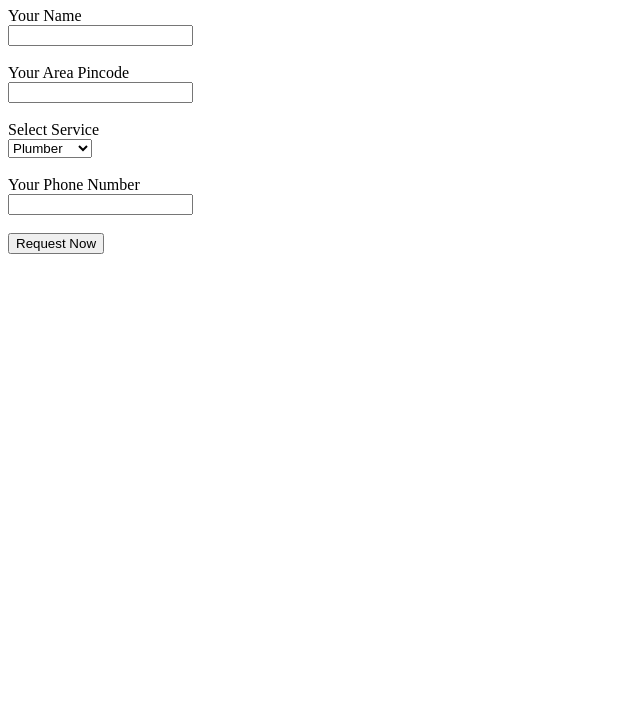
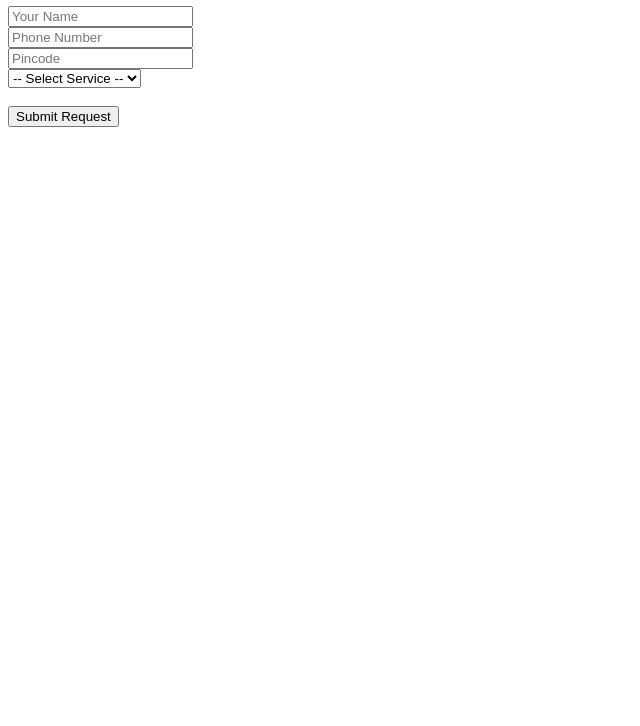
Before and after one commit to vivekkumar8207/fixmycity, a plain HTML site: page public/index.html in a window 1280 px wide. Shown: the part 74-800 px from the top of the page, without its empty margins (0-640 px from the left). Drawn offline with Linux system fonts and the light colour scheme.

```diff
--- a/public/index.html
+++ b/public/index.html
@@ -3,30 +3,31 @@
 <head>
   <meta charset="UTF-8" />
   <meta name="viewport" content="width=device-width, initial-scale=1.0"/>
-  <title>FixMyCity 🚀</title>
+  <title>FixMyCity - Service Request</title>
 </head>
 <body>
-  <h1>FixMyCity 🚀</h1>
-  <form id="request-form">
-    <label>Your Name</label><br/>
-    <input type="text" id="name" required /><br/><br/>
+  <h1>FixMyCity - Request a Service</h1>
 
-    <label>Your Area Pincode</label><br/>
-    <input type="text" id="pincode" required /><br/><br/>
+  <form id="serviceForm">
+    <input type="text" id="name" placeholder="Your Name" required /><br />
+    <input type="tel" id="phone" placeholder="Phone Number" required /><br />
+    <input type="text" id="pincode" placeholder="Pincode" required /><br />
 
-    <label>Select Service</label><br/>
-    <select id="service">
-      <option value="Plumber">Plumber</option>
+    <select id="serviceType" required>
+      <option value="">-- Select Service --</option>
+      <option value="Bike Repair">Bike Repair</option>
+      <option value="Car Repair">Car Repair</option>
+      <option value="AC Repair">AC Repair</option>
+      <option value="Plumbing">Plumbing</option>
       <option value="Electrician">Electrician</option>
-      <option value="Carpenter">Carpenter</option>
-    </select><br/><br/>
+    </select><br /><br />
 
-    <label>Your Phone Number</label><br/>
-    <input type="text" id="phone" required /><br/><br/>
-
-    <button type="submit">Request Now</button>
+    <button type="submit">Submit Request</button>
   </form>
 
-  <script src="script.js"></script>
+  <div id="status" style="margin-top: 15px; font-weight: bold;"></div>
+
+  <!-- Make sure this path is correct -->
+  <script src="/script.js"></script>
 </body>
 </html>
```
